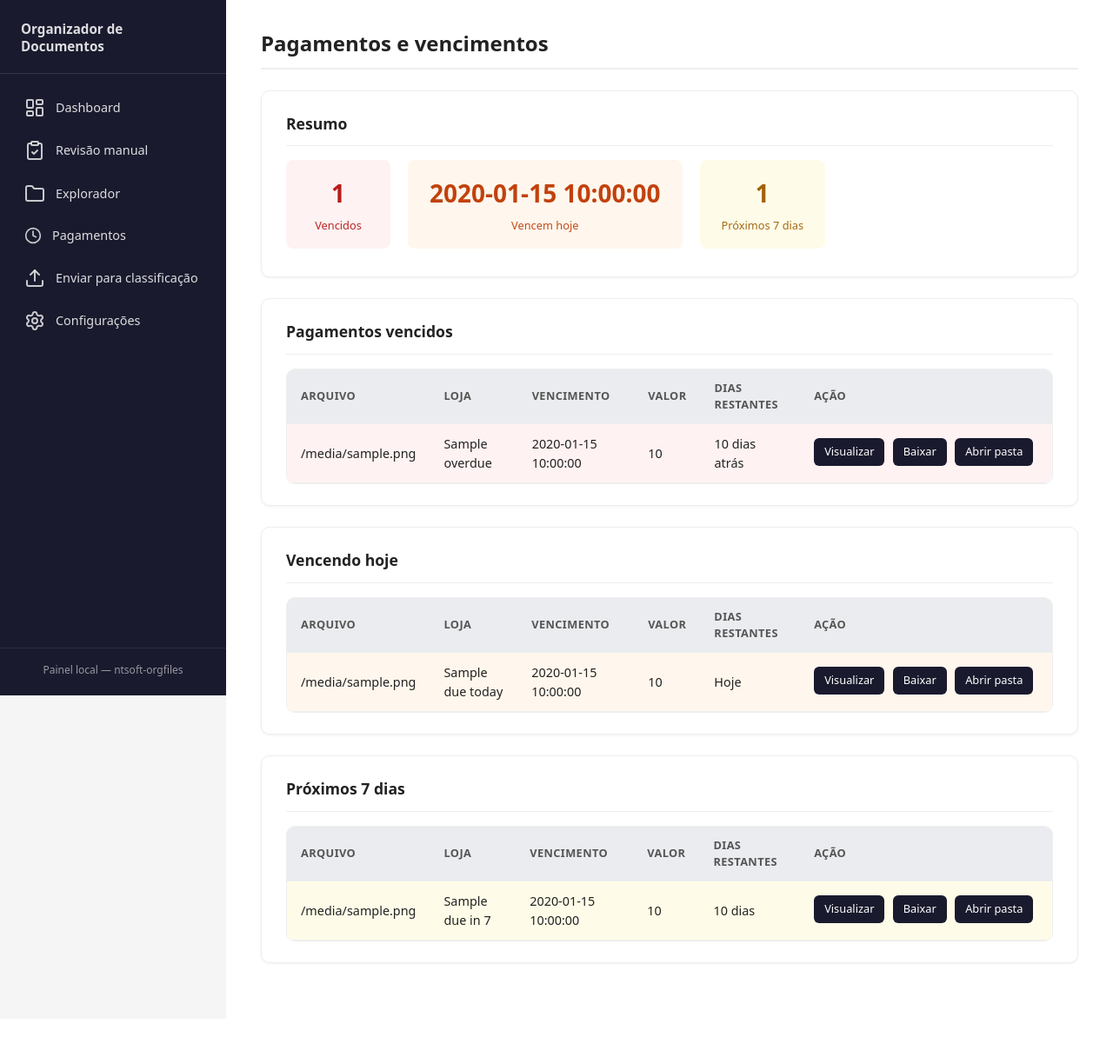
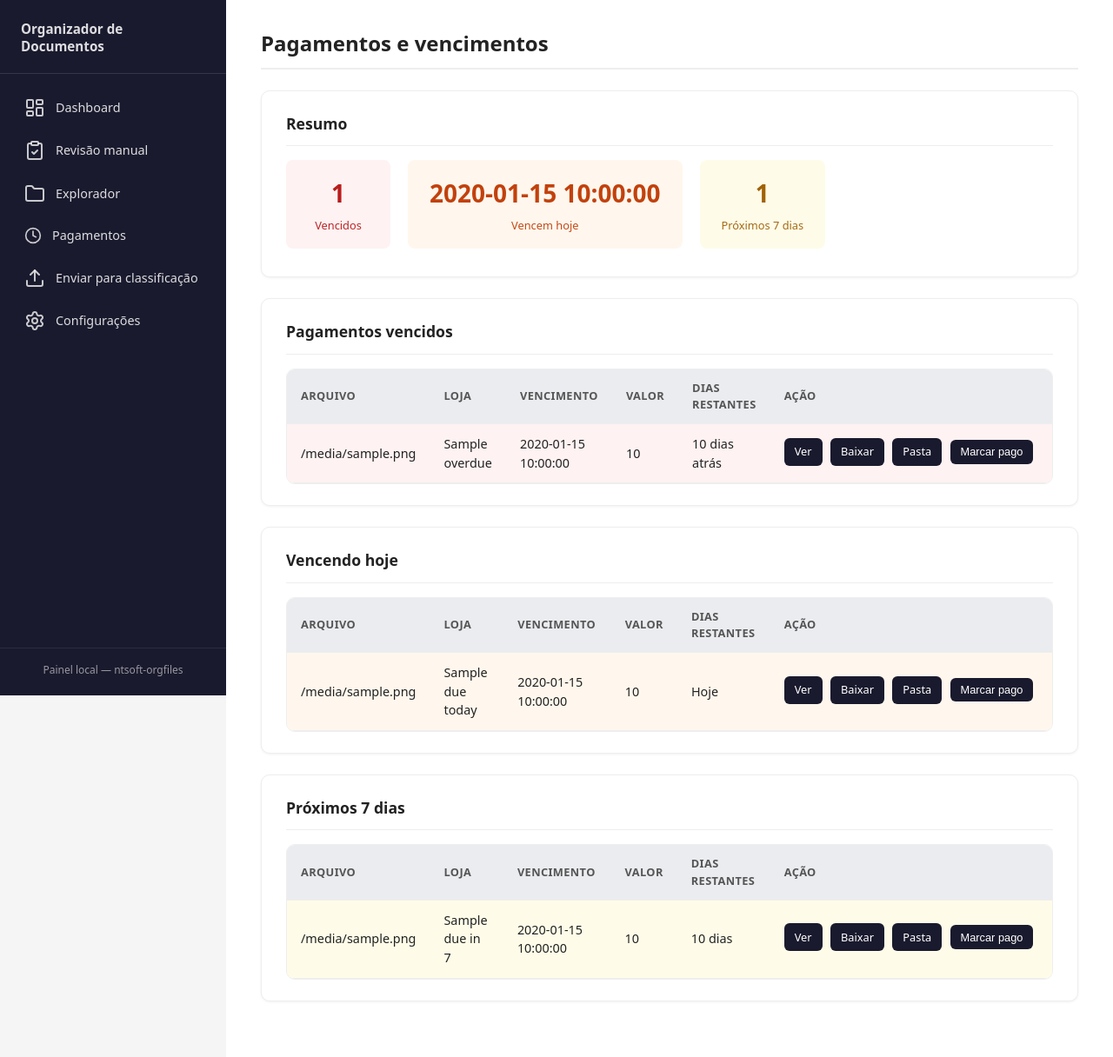
Before and after one commit to nettocarrero/ntsoft_filesOrg, a FastAPI app: template app/web/templates/payments.html in a window 1280 px wide. Shown: the whole page at 87% size. Before the commit the page ends 1108 px from the top, so only its background shows below. Run offline with FastAPI, Linux system fonts and the light colour scheme; the template is opened without the code that fills it: most values are stand-ins (such as "Sample title", 1, 10 or a date in 2020).

Commit message:
atualização de reconhecimento de boletos, nfs e correções visuais

```diff
--- a/app/web/static/css/style.css
+++ b/app/web/static/css/style.css
@@ -453,6 +453,15 @@ h2 {
 .table-payments .col-actions .btn {
     margin-right: 0.35rem;
     margin-bottom: 0.25rem;
+}
+
+.btn-mark-paid {
+    background: #16a34a;
+    border: 1px solid #15803d;
+}
+
+.btn-mark-paid:hover {
+    background: #15803d;
 }
 
 .payment-row.status-overdue {
--- a/app/web/templates/payments.html
+++ b/app/web/templates/payments.html
@@ -45,9 +45,13 @@
                     <td>{{ p.amount_br }}</td>
                     <td>{{ p.days_remaining }} dias atrás</td>
                     <td class="col-actions">
-                        <a href="/files/view?path={{ p.path_url }}" target="_blank" class="btn btn-sm">Visualizar</a>
+                        <a href="/files/view?path={{ p.path_url }}" target="_blank" class="btn btn-sm">Ver</a>
                         <a href="/files/download?path={{ p.path_url }}" class="btn btn-sm">Baixar</a>
-                        <a href="{{ p.explorer_url }}" class="btn btn-sm">Abrir pasta</a>
+                        <a href="{{ p.explorer_url }}" class="btn btn-sm">Pasta</a>
+                        <form method="post" action="/payments/mark-paid" style="display:inline;">
+                            <input type="hidden" name="path" value="{{ p.path }}">
+                            <button type="submit" class="btn btn-sm btn-mark-paid" title="Marcar como pago">Marcar pago</button>
+                        </form>
                     </td>
                 </tr>
                 {% endfor %}
@@ -81,9 +85,13 @@
                     <td>{{ p.amount_br }}</td>
                     <td>Hoje</td>
                     <td class="col-actions">
-                        <a href="/files/view?path={{ p.path_url }}" target="_blank" class="btn btn-sm">Visualizar</a>
+                        <a href="/files/view?path={{ p.path_url }}" target="_blank" class="btn btn-sm">Ver</a>
                         <a href="/files/download?path={{ p.path_url }}" class="btn btn-sm">Baixar</a>
-                        <a href="{{ p.explorer_url }}" class="btn btn-sm">Abrir pasta</a>
+                        <a href="{{ p.explorer_url }}" class="btn btn-sm">Pasta</a>
+                        <form method="post" action="/payments/mark-paid" style="display:inline;">
+                            <input type="hidden" name="path" value="{{ p.path }}">
+                            <button type="submit" class="btn btn-sm btn-mark-paid" title="Marcar como pago">Marcar pago</button>
+                        </form>
                     </td>
                 </tr>
                 {% endfor %}
@@ -117,9 +125,13 @@
                     <td>{{ p.amount_br }}</td>
                     <td>{{ p.days_remaining }} dias</td>
                     <td class="col-actions">
-                        <a href="/files/view?path={{ p.path_url }}" target="_blank" class="btn btn-sm">Visualizar</a>
+                        <a href="/files/view?path={{ p.path_url }}" target="_blank" class="btn btn-sm">Ver</a>
                         <a href="/files/download?path={{ p.path_url }}" class="btn btn-sm">Baixar</a>
-                        <a href="{{ p.explorer_url }}" class="btn btn-sm">Abrir pasta</a>
+                        <a href="{{ p.explorer_url }}" class="btn btn-sm">Pasta</a>
+                        <form method="post" action="/payments/mark-paid" style="display:inline;">
+                            <input type="hidden" name="path" value="{{ p.path }}">
+                            <button type="submit" class="btn btn-sm btn-mark-paid" title="Marcar como pago">Marcar pago</button>
+                        </form>
                     </td>
                 </tr>
                 {% endfor %}
```
